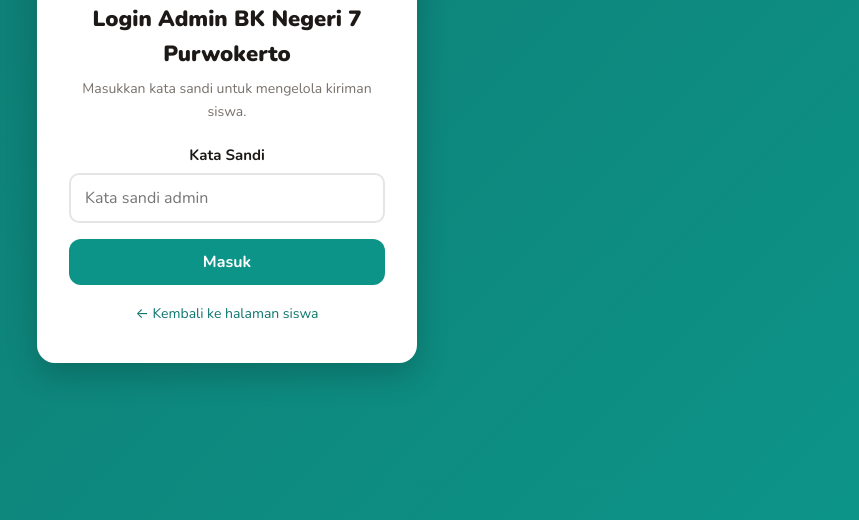
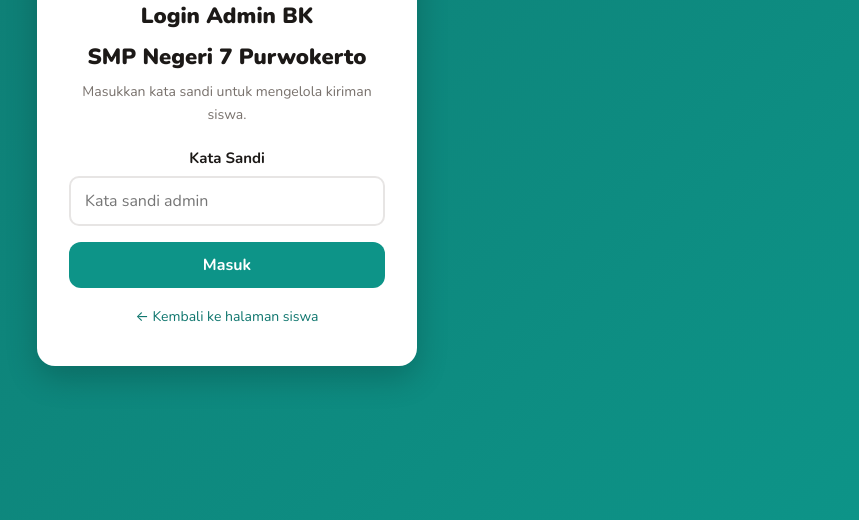
Before and after one commit to gigihfauzan/ruangbk, a plain HTML site: page v2/admin.html in a window 1280 px wide. Shown: the part 280-800 px from the top of the page, without its empty margins (413-1272 px from the left). Drawn offline with nearby package versions, Linux system fonts and the light colour scheme.

Commit message:
Update admin login header text

```diff
--- a/v2/admin.html
+++ b/v2/admin.html
@@ -18,7 +18,8 @@
   <section id="layar-login" class="layar-login">
     <div class="kartu-login">
       <div class="logo-login" aria-hidden="true">&#128274;</div>
-      <h1>Login Admin BK Negeri 7 Purwokerto</h1>
+      <h1>Login Admin BK</h1>
+      <h1>SMP Negeri 7 Purwokerto</h1>
       <p class="sub-login">Masukkan kata sandi untuk mengelola kiriman siswa.</p>
       <form id="form-login" autocomplete="off">
         <div class="grup-input">
```
